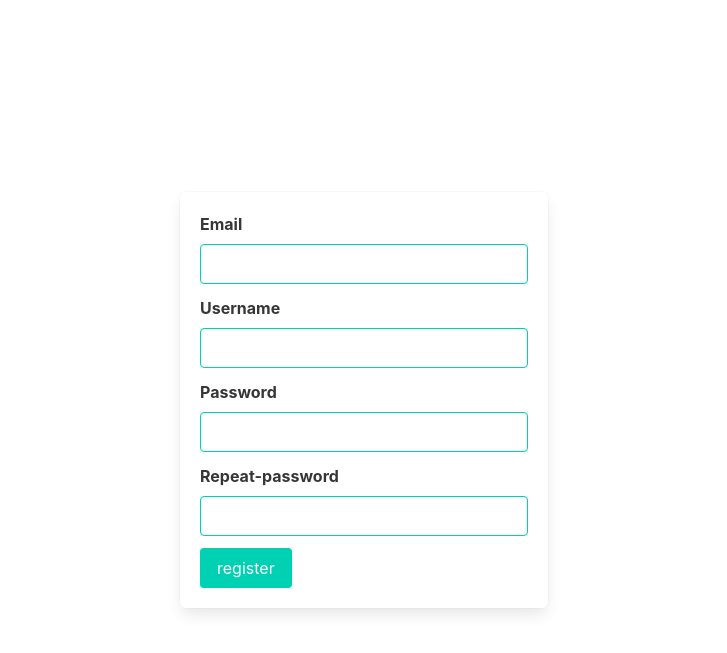
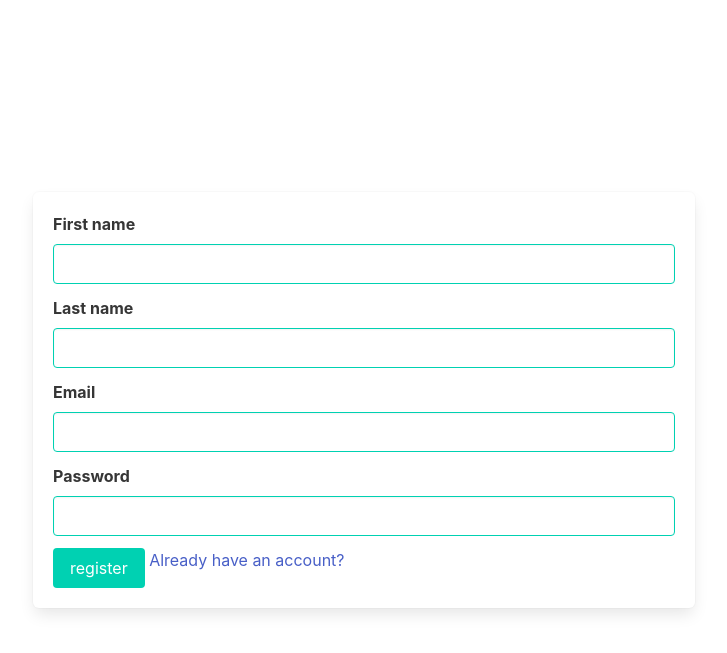
Before and after one commit to erselmetz/info.rf.gd, a PHP site: page /register in a window 1280 px wide. Shown: the top 653 px of the page, without its empty margins (276-1003 px from the left). Run offline with PHP 8.4, Linux system fonts and the light colour scheme.

Commit message:
Update register

```diff
--- a/app/models/User.php
+++ b/app/models/User.php
@@ -16,4 +16,8 @@ class User extends DB{
         }
         return User::$user;
     }
+
+    public static function register_new($params = []){
+        echo json_encode($params);
+    }
 }
--- a/app/views/auth/login.php
+++ b/app/views/auth/login.php
@@ -30,6 +30,7 @@
                                 </div>
                             </div>
                             <input type="submit" value="Login" class="button is-primary">
+                            <a href="register">Don't have an account?</a>
                         </form>
                     </div>
                 </div>
@@ -39,7 +40,7 @@
 
     <script src="<?= assets('js/jquery.js')?>"></script>
     <script src="<?= assets('js/app.js')?>"></script>
-    <script>login_page()</script>
+    <script>login_page.login()</script>
 </body>
 
 </html>
--- a/app/views/auth/register.php
+++ b/app/views/auth/register.php
@@ -15,18 +15,24 @@
         <div class="hero-body">
             <div class="container">
                 <div class="columns is-centered">
-                    <div class="column is-widescreen is-5-tablet is-4-desktop">
-                        <form name="login" action="authuser/login" method="POST" class="box">
+                    <div class="column is-widescreen is-7-tablet is-7-desktop">
+                        <form name="register" action="authuser/register" method="POST" class="box">
+                            <div class="field">
+                                <label class="label">First name</label>
+                                <div class="control">
+                                    <input type="text" name="firstname" class="input is-primary">
+                                </div>
+                            </div>
+                            <div class="field">
+                                <label class="label">Last name</label>
+                                <div class="control">
+                                    <input type="text" name="lastname" class="input is-primary">
+                                </div>
+                            </div>
                             <div class="field">
                                 <label class="label">Email</label>
                                 <div class="control">
-                                    <input type="text" name="username" class="input is-primary">
-                                </div>
-                            </div>
-                            <div class="field">
-                                <label class="label">Username</label>
-                                <div class="control">
-                                    <input type="password" name="password" class="input is-primary">
+                                    <input type="email" name="email" class="input is-primary">
                                 </div>
                             </div>
                             <div class="field">
@@ -35,13 +41,8 @@
                                     <input type="password" name="password" class="input is-primary">
                                 </div>
                             </div>
-                            <div class="field">
-                                <label class="label">Repeat-password</label>
-                                <div class="control">
-                                    <input type="password" name="password" class="input is-primary">
-                                </div>
-                            </div>
                             <input type="submit" value="register" class="button is-primary">
+                            <a href="login">Already have an account?</a>
                         </form>
                     </div>
                 </div>
@@ -50,19 +51,8 @@
     </div>
 
     <script src="<?= assets('js/jquery.js')?>"></script>
-    <script>
-        // $("form[name=login]").submit((e) => {
-        //     e.preventDefault();
-        //     $.ajax({
-        //         type: "POST",
-        //         url: "authuser/login",
-        //         data: $("form[name=login]").serialize(),
-        //         success: function (response) {
-        //             console.log(response);
-        //         }
-        //     });
-        // });
-    </script>
+    <script src="<?= assets('js/app.js')?>"></script>
+    <script>register_page.register()</script>
 </body>
 
 </html>
--- a/core/app.php
+++ b/core/app.php
@@ -10,16 +10,12 @@ class Post{
     private static $var;
 
     public static function require($params){
-
-        if(!isset($_POST[$params])){
-            return null;
-        }else{
+        if(isset($_POST[$params])){
             if($_POST[$params] != null || $_POST[$params] != ''){
                 $a = htmlspecialchars($_POST[$params]);
                 $b = htmlentities($a);
                 $c = strip_tags($b);
-                Post::$var = $c;
-                return Post::$var;
+                return $c;
             }
         }
         return new Post;
```
Also changed, not shown: app/controllers/authuser.php (+13 -0 lines), public/js/app.js.
